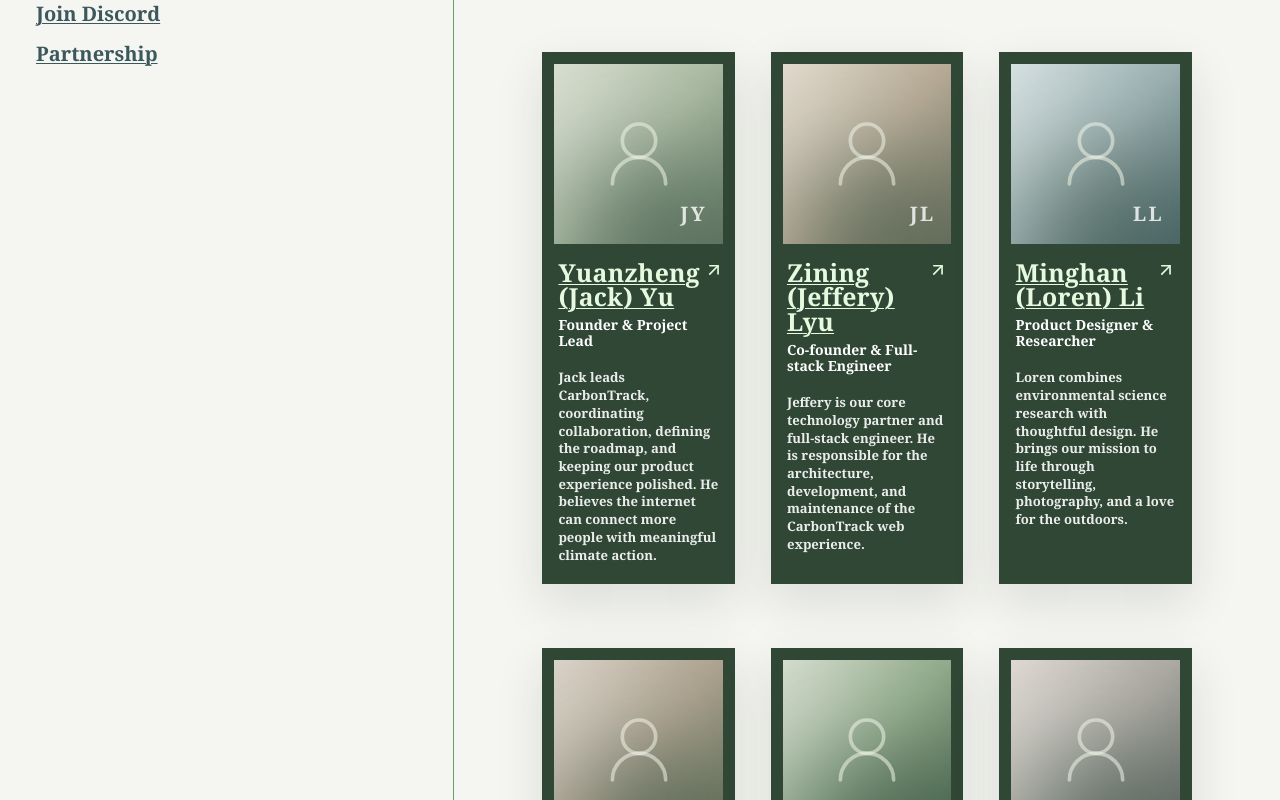
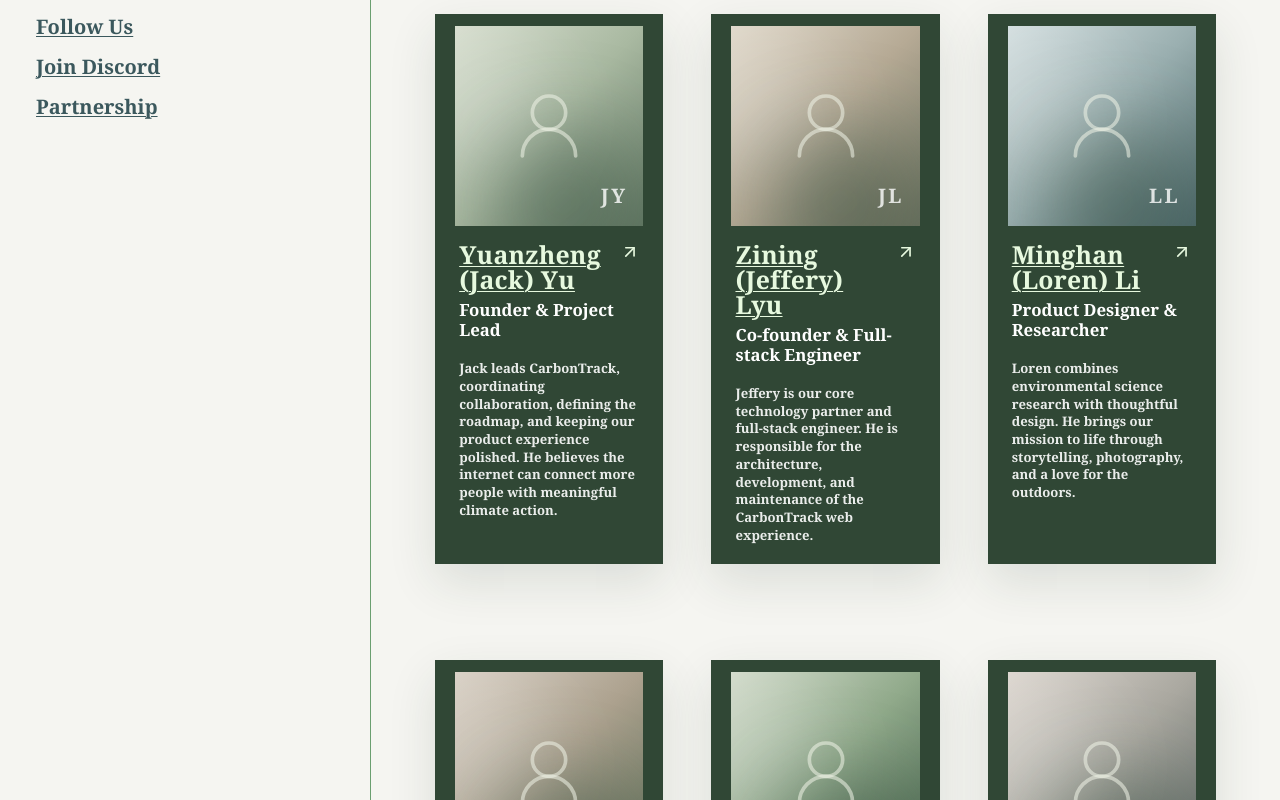
Before and after one commit to carbon-track/frontend, a React (Vite) app: page /about-us in a window 1280 px wide. Shown: the part 1099-1899 px from the top of the page. Built offline with nearby package versions, Linux system fonts and the light colour scheme; no server answers.

Commit message:
chore(sync): 映单仓前端之变于镜仓 (9b1ba2a)

```diff
--- a/src/pages/AboutUsPage.jsx
+++ b/src/pages/AboutUsPage.jsx
@@ -34,7 +34,7 @@ const TeamMemberCard = React.memo(({ member, index, photoPlaceholderLabel }) =>
   );
 
   return (
-    <article className="flex h-full min-w-0 flex-col bg-[#304735] p-3 text-[#eff7e9] shadow-[0_18px_45px_rgba(35,58,41,0.12)] transition-transform duration-300 hover:-translate-y-1">
+    <article className="flex h-full min-w-0 flex-col bg-[#304735] px-5 py-3 text-[#eff7e9] shadow-[0_18px_45px_rgba(35,58,41,0.12)] transition-transform duration-300 hover:-translate-y-1">
       <div
         role="img"
         aria-label={photoPlaceholderLabel}
@@ -65,7 +65,7 @@ const TeamMemberCard = React.memo(({ member, index, photoPlaceholderLabel }) =>
         </h2>
 
         {member.role ? (
-          <p className="mt-2 text-sm font-bold leading-[1.15] text-white">
+          <p className="mt-2 text-[1.05rem] font-bold leading-[1.2] text-white">
             {member.role}
           </p>
         ) : null}
@@ -117,7 +117,7 @@ const AboutUsPage = () => {
         </div>
       </header>
 
-      <main className="mx-auto grid w-full max-w-[1280px] lg:grid-cols-[35.5%_64.5%]">
+      <main className="mx-auto grid w-full max-w-[1600px] lg:grid-cols-[35%_65%] xl:grid-cols-[29%_71%]">
         <aside className="border-b border-[#2f7b3a]/70 px-6 py-14 sm:px-8 lg:border-b-0 lg:border-r lg:px-9 lg:py-12">
           <div className="lg:sticky lg:top-28">
             <h2 className="max-w-sm whitespace-pre-line font-serif text-5xl font-bold leading-[1.02] tracking-[0.01em] text-[#267b2f] sm:text-6xl lg:text-[3.25rem]">
@@ -143,14 +143,14 @@ const AboutUsPage = () => {
           </div>
         </aside>
 
-        <section className="min-w-0 px-6 py-12 sm:px-10 lg:px-[5.5rem] lg:py-10">
+        <section className="min-w-0 px-6 py-12 sm:px-10 lg:px-16 lg:py-10 2xl:px-20">
           {team.intro ? (
             <p className="max-w-3xl font-serif text-[1.75rem] font-bold leading-[1.08] tracking-[0.015em] text-[#3b585d] sm:text-4xl sm:leading-[1.02] lg:text-[2.35rem]">
               {team.intro}
             </p>
           ) : null}
 
-          <div className="mt-20 grid items-stretch gap-x-8 gap-y-14 sm:grid-cols-2 xl:grid-cols-3 xl:gap-x-9 xl:gap-y-16">
+          <div className="mt-20 grid items-stretch gap-x-10 gap-y-20 sm:grid-cols-2 xl:grid-cols-3 xl:gap-x-12 xl:gap-y-24 2xl:gap-x-14 2xl:gap-y-28">
             {members.map((member, index) => (
               <TeamMemberCard
                 key={member.name}
```
Also changed, not shown: 149 other files (tests, documents, lock files or other folders).
